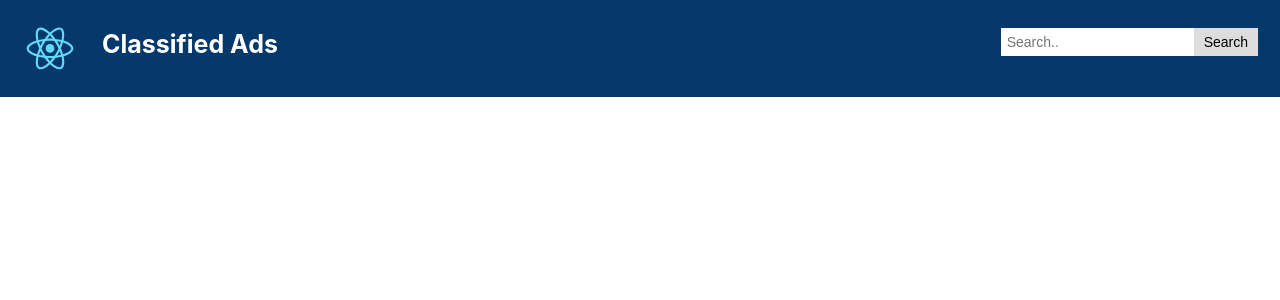
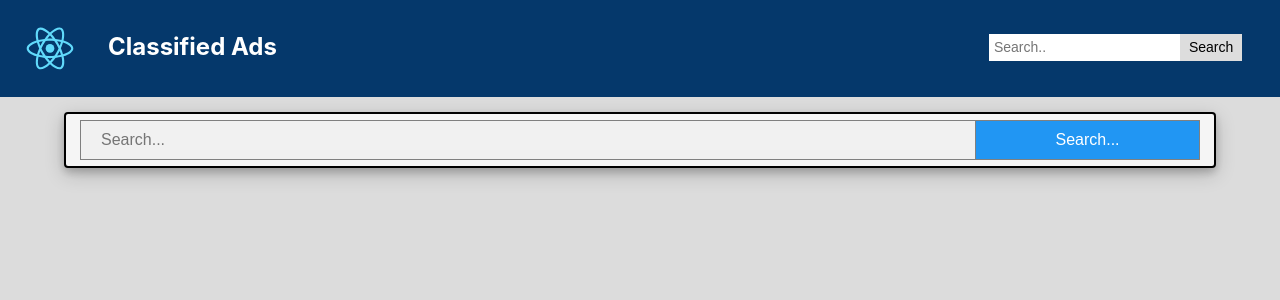
Before and after one commit to wardt7/304CEM-FrontEnd-MyStuff, a React (Create React App) app in the folder my-app/: page / in a window 1280 px wide. Shown: the top 300 px of the page. Built offline with nearby package versions, Linux system fonts and the light colour scheme.

Commit message:
Created a search bar component within a div ready for when product cards are added

```diff
--- a/my-app/src/App.css
+++ b/my-app/src/App.css
@@ -0,0 +1,20 @@
+body {
+    background-color: #DCDCDC;
+}
+
+#Header {
+    position: static;
+}
+#Search {
+    position: relative;
+    background-color: #F5F5F5;
+    margin: auto;
+    top: 7em;
+    width: 90%;
+    padding: 0.375em 0.875em;
+    border-style: solid;
+    border-width: 0.175em;
+    border-radius: 0.25em;
+    /* w3schools box shadow tutorial, reference this */
+    box-shadow: 0 0.25em 0.5em 0 rgba(0, 0, 0, 0.2), 0 0.375em 1.25em 0 rgba(0, 0, 0, 0.19)
+}
--- a/my-app/src/App.js
+++ b/my-app/src/App.js
@@ -2,6 +2,7 @@
 import React, { Component } from 'react'
 import './App.css'
 import Header from './components/header/Header'
+import Search from './components/search/Search'
 import reactLogo from './logo.svg'
 // eslint-enable no-unusued-vars
 
@@ -12,8 +13,13 @@ class App extends Component {
     render () {
 	return (
 		<div>
+		<div id="Header">
 		<Header title="Classified Ads" logo={reactLogo} onSearchClick={this.onSearch}/>
 		<a href="#default" className="logo">{this.props.title}</a>
+                </div>
+                <div id="Search">
+                <Search></Search>
+                </div>
                 </div>
     )
   }
--- a/my-app/src/components/header/Header.css
+++ b/my-app/src/components/header/Header.css
@@ -1,31 +1,31 @@
 .header {
     overflow: hidden;
     background-color: #05386b;
-    padding: 20px 10px;
+    padding: 1.25em 0.625em;
     position: fixed;
     top: 0;
     left: 0;
-    width: 100%
+    width: 100%;
 }
 
 .header a {
     float: left;
     color: white;
     text-align: center;
-    padding: 12px;
+    padding: 0.75em;
     text-decoration: none;
-    font-size: 18px;
-    line-height: 25px;
-    border-radius: 4px;
+    font-size: 1em;
+    line-height: 0.75em;
+    border-radius: 0.25em;
 }
 
 .header img {
-    width: 80px;
+    width: 5em;
     float: left;
 }
 
 .header a.logo {
-    font-size: 25px;
+    font-size: 1.5em;
     font-weight: bold;
     text-align: center;
 }
@@ -45,19 +45,19 @@
 }
 
 .header input[type=text] {
-    padding: 6px;
-    margin-top: 8px;
-    font-size: 14px;
+    padding: 0.375em;
+    margin-top: 1em;
+    font-size: 0.875em;
     border: none;
 }
 
 .header .search-container button {
     float: right;
-    padding: 6px 10px;
-    margin-top: 8px;
-    margin-right: 32px;
+    padding: 0.375em 0.625em;
+    margin-top: 1em;
+    margin-right: 2em;
     background: #ddd;
-    font-size: 14px;
+    font-size: 0.875em;
     border: none;
     cursor: pointer;
 }
--- /dev/null
+++ b/my-app/src/components/search/Search.css
@@ -0,0 +1,34 @@
+* {
+    box-sizing: border-box;
+}
+
+form.searchForm input[type=text] {
+    padding: 10px 20px;
+    font-size: 1em;
+    border: 1px solid grey;
+    float: left;
+    width: 80%;
+    background: #f1f1f1;
+}
+
+form.searchForm button {
+    float: right;
+    width: 20%;
+    padding: 10px 20px;
+    background: #2196F3;
+    color: white;
+    font-size: 1em;
+    border: 1px solid grey;
+    border-left: none;
+    cursor: pointer;
+}
+
+form.searchForm button:hover {
+    background: #0b7dda;
+}
+
+form.searchForm::after {
+    content: "";
+    clear: both;
+    display: table;
+}
--- /dev/null
+++ b/my-app/src/components/search/Search.js
@@ -0,0 +1,30 @@
+import React, { Component } from 'react'
+import './Search.css'
+class Search extends Component {
+  constructor (props) {
+    super(props)
+    this.state = {
+      searchTerm: ''
+    }
+    this.handleTextChange = this.handleTextChange.bind(this)
+    this.handleSearchSubmit = this.handleSearchSubmit.bind(this)
+  }
+  handleTextChange (event) {
+    this.setState({ searchTerm: event.target.value })
+  }
+  handleSearchSubmit (event) {
+    event.preventDefault()
+    this.props.onSearchClick(this.state.searchTerm)
+  }
+  render () {
+    return (
+      <div className="searchBar">
+        <form className="searchForm" action="">
+          <input type="text" placeholder="Search..." name="txtSearch" onChange={this.handleTextChange} value={this.state.searchTerm} />
+          <button type="submit" onClick={this.handleSearchSubmit}>Search...</button>
+        </form>
+      </div>
+    )
+  }
+}
+export default Search
```
Also changed, not shown: my-app/package.json (+1 -6 lines), 1 other file (tests, documents, lock files or other folders). Lines whose indentation alone changed are shown as unchanged.
